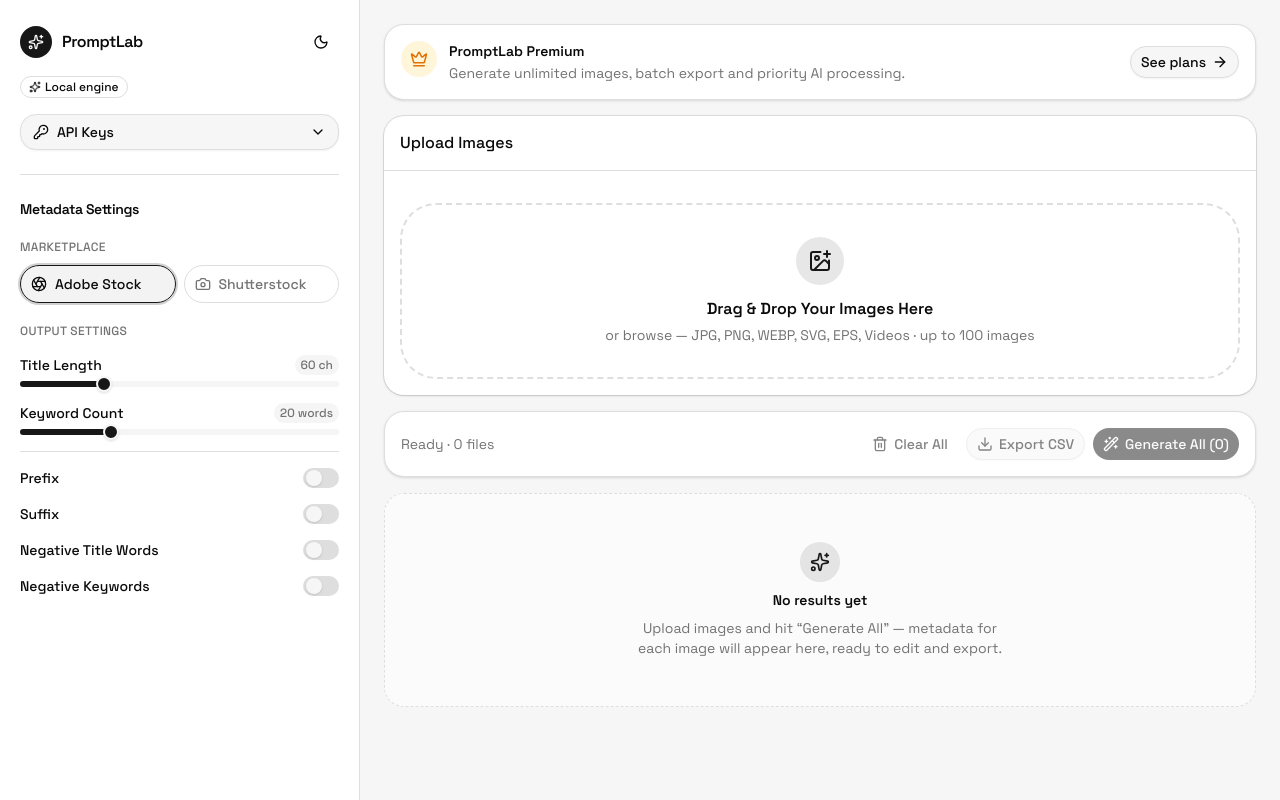
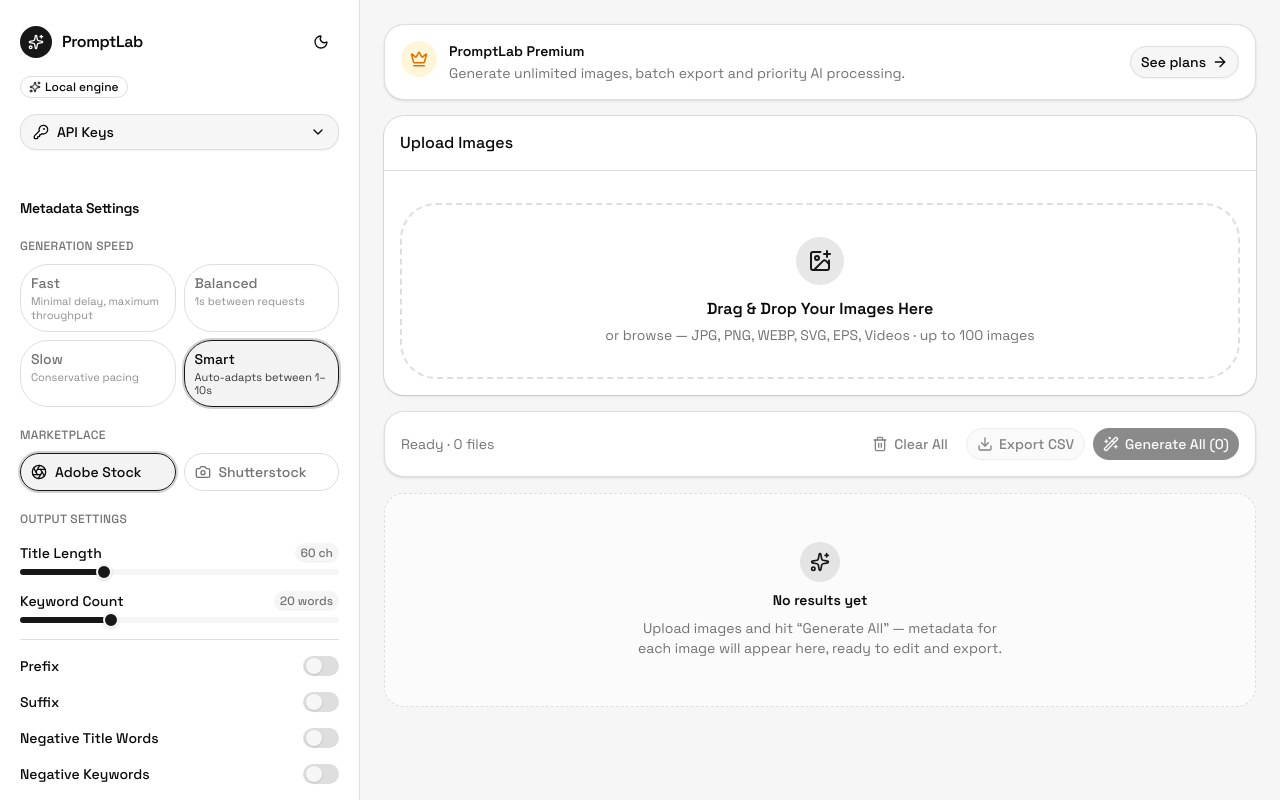
Before and after one commit to nahid1194-tech/perfect-metadata-ready, a Next.js app: page /app in a window 1280 px wide. Built offline with nearby package versions, Linux system fonts and the light colour scheme.

Commit message:
feat: smart generation speed with per-provider adaptive rate limiting

```diff
--- a/src/components/dashboard/metadata-settings.tsx
+++ b/src/components/dashboard/metadata-settings.tsx
@@ -2,7 +2,7 @@
 
 import { Aperture, Camera } from "lucide-react"
 
-import type { Marketplace } from "@/lib/types"
+import type { GenerationSpeed, Marketplace } from "@/lib/types"
 import { MARKETPLACES, marketplaceFormat } from "@/lib/marketplace"
 import { cn } from "@/lib/utils"
 import { Input } from "@/components/ui/input"
@@ -15,6 +15,33 @@
   shutterstock: Camera,
 };
 
+const GENERATION_SPEEDS: {
+  id: GenerationSpeed;
+  label: string;
+  description: string;
+}[] = [
+  {
+    id: "fast",
+    label: "Fast",
+    description: "Minimal delay, maximum throughput",
+  },
+  {
+    id: "balanced",
+    label: "Balanced",
+    description: "1s between requests",
+  },
+  {
+    id: "slow",
+    label: "Slow",
+    description: "Conservative pacing",
+  },
+  {
+    id: "smart",
+    label: "Smart",
+    description: "Auto-adapts between 1–10s",
+  },
+];
+
 export function MetadataSettings() {
   const settings = useAppStore((state) => state.settings);
   const setSettings = useAppStore((state) => state.setSettings);
@@ -23,6 +50,36 @@
   return (
     <div className="flex flex-col gap-5">
       <p className="text-sm font-semibold tracking-tight">Metadata Settings</p>
+
+      <div className="flex flex-col gap-2.5">
+        <p className="text-xs font-medium text-muted-foreground uppercase tracking-wide">
+          Generation Speed
+        </p>
+        <div className="grid grid-cols-2 gap-2">
+          {GENERATION_SPEEDS.map(({ id, label, description }) => {
+            const active = settings.generationSpeed === id;
+            return (
+              <button
+                key={id}
+                type="button"
+                onClick={() => setSettings({ generationSpeed: id })}
+                aria-pressed={active}
+                className={cn(
+                  "flex flex-col gap-0.5 rounded-xl border px-2.5 py-2 text-left transition-colors",
+                  active
+                    ? "border-primary bg-primary/5 text-foreground ring-2 ring-primary/20"
+                    : "border-border text-muted-foreground hover:border-primary/40 hover:text-foreground"
+                )}
+              >
+                <span className="text-sm font-medium">{label}</span>
+                <span className="text-[11px] leading-tight opacity-80">
+                  {description}
+                </span>
+              </button>
+            );
+          })}
+        </div>
+      </div>
 
       <div className="flex flex-col gap-2.5">
         <p className="text-xs font-medium text-muted-foreground uppercase tracking-wide">
--- a/src/lib/generate.ts
+++ b/src/lib/generate.ts
@@ -27,6 +27,11 @@
   describeBackground,
   detectBackground,
 } from "@/lib/background";
+import {
+  noteProviderRateLimit,
+  noteProviderSuccess,
+  waitForProviderSlot,
+} from "@/lib/rate-limiter";
 import { useAppStore } from "@/store/use-app-store";
 
 const API_BASE = "https://generativelanguage.googleapis.com/v1beta";
@@ -342,6 +347,7 @@
   enableSuffix: false,
   enableNegativeTitleWords: false,
   enableNegativeKeywords: false,
+  generationSpeed: "smart",
 };
 
 function hashString(input: string): number {
@@ -1249,6 +1255,7 @@
   temperature: number,
   signal?: AbortSignal
 ): Promise<string> {
+  await waitForProviderSlot("gemini", signal);
   let response: Response;
   try {
     response = await fetch(
@@ -1287,15 +1294,18 @@
   });
 
   if (!response.ok) {
-    throw buildApiError(
+    const error = buildApiError(
       data,
       rawBody,
       response.status,
       `API request failed (${response.status})`,
       response.headers.get("retry-after")
     );
-  }
-
+    if (isRateLimited(error)) noteProviderRateLimit("gemini");
+    throw error;
+  }
+
+  noteProviderSuccess("gemini");
   const json = data as GeminiCandidatesBody | null;
   return (
     json?.candidates?.[0]?.content?.parts
@@ -1380,6 +1390,7 @@
   temperature: number,
   signal?: AbortSignal
 ): Promise<string> {
+  await waitForProviderSlot("openai", signal);
   let response: Response;
   try {
     const content: unknown[] = imageUrl
@@ -1425,14 +1436,17 @@
   });
 
   if (!response.ok) {
-    throw buildOpenAIError(
+    const error = buildOpenAIError(
       data,
       rawBody,
       response.status,
       `API request failed (${response.status})`
     );
-  }
-
+    if (isRateLimited(error)) noteProviderRateLimit("openai");
+    throw error;
+  }
+
+  noteProviderSuccess("openai");
   const json = data as
     | { choices?: Array<{ message?: { content?: string } }> }
     | null;
@@ -1485,6 +1499,7 @@
   temperature: number,
   signal?: AbortSignal
 ): Promise<string> {
+  await waitForProviderSlot("mistral", signal);
   let response: Response;
   try {
     const content: unknown[] = imageUrl
@@ -1530,14 +1545,17 @@
   });
 
   if (!response.ok) {
-    throw buildMistralError(
+    const error = buildMistralError(
       data,
       rawBody,
       response.status,
       `API request failed (${response.status})`
     );
-  }
-
+    if (isRateLimited(error)) noteProviderRateLimit("mistral");
+    throw error;
+  }
+
+  noteProviderSuccess("mistral");
   const json = data as
     | { choices?: Array<{ message?: { content?: string } }> }
     | null;
--- /dev/null
+++ b/src/lib/rate-limiter.ts
@@ -0,0 +1,101 @@
+import type { ApiProvider, GenerationSpeed } from "@/lib/types";
+import { useAppStore } from "@/store/use-app-store";
+
+const FIXED_DELAY_MS: Record<Exclude<GenerationSpeed, "smart">, number> = {
+  fast: 200,
+  balanced: 1000,
+  slow: 3000,
+};
+
+const SMART_START_MS = 2000;
+const SMART_MIN_MS = 1000;
+const SMART_BACKOFF_MIN_MS = 5000;
+const SMART_BACKOFF_MAX_MS = 10_000;
+const SMART_STEP_MS = 250;
+const SMART_SUCCESSES_BEFORE_REDUCE = 3;
+
+const PROVIDERS: ApiProvider[] = ["gemini", "openai", "mistral"];
+
+let cachedMode: GenerationSpeed | null = null;
+
+const smartState: Record<ApiProvider, { delayMs: number; streak: number }> = {
+  gemini: { delayMs: SMART_START_MS, streak: 0 },
+  openai: { delayMs: SMART_START_MS, streak: 0 },
+  mistral: { delayMs: SMART_START_MS, streak: 0 },
+};
+
+function activeMode(): GenerationSpeed {
+  const mode = useAppStore.getState().settings.generationSpeed ?? "smart";
+  if (mode !== cachedMode) {
+    cachedMode = mode;
+    for (const provider of PROVIDERS) {
+      smartState[provider] = { delayMs: SMART_START_MS, streak: 0 };
+    }
+  }
+  return mode;
+}
+
+export function currentDelayMs(provider: ApiProvider): number {
+  const mode = activeMode();
+  if (mode === "smart") return smartState[provider].delayMs;
+  return FIXED_DELAY_MS[mode];
+}
+
+function sleepCancellable(ms: number, signal?: AbortSignal): Promise<void> {
+  return new Promise((resolve, reject) => {
+    if (signal?.aborted) {
+      reject(signal.reason);
+      return;
+    }
+    const onAbort = () => {
+      clearTimeout(timer);
+      reject(signal?.reason ?? new DOMException("Aborted", "AbortError"));
+    };
+    const timer = setTimeout(() => {
+      signal?.removeEventListener("abort", onAbort);
+      resolve();
+    }, ms);
+    signal?.addEventListener("abort", onAbort, { once: true });
+  });
+}
+
+export async function waitForProviderSlot(
+  provider: ApiProvider,
+  signal?: AbortSignal
+): Promise<void> {
+  const delayMs = currentDelayMs(provider);
+  if (delayMs <= 0) return;
+  await sleepCancellable(delayMs, signal);
+}
+
+export function noteProviderSuccess(provider: ApiProvider): void {
+  if (activeMode() !== "smart") return;
+  const state = smartState[provider];
+  state.streak++;
+  if (state.streak >= SMART_SUCCESSES_BEFORE_REDUCE) {
+    state.streak = 0;
+    state.delayMs = Math.max(SMART_MIN_MS, state.delayMs - SMART_STEP_MS);
+    console.log(
+      `[RateLimiter] ${provider} steady, reducing delay to ${state.delayMs}ms`
+    );
+  }
+}
+
+export function noteProviderRateLimit(provider: ApiProvider): void {
+  if (activeMode() !== "smart") return;
+  const state = smartState[provider];
+  state.streak = 0;
+  state.delayMs =
+    SMART_BACKOFF_MIN_MS +
+    Math.floor(Math.random() * (SMART_BACKOFF_MAX_MS - SMART_BACKOFF_MIN_MS));
+  console.log(
+    `[RateLimiter] ${provider} rate-limited, backing off to ${state.delayMs}ms`
+  );
+}
+
+export function resetRateLimiter(): void {
+  cachedMode = null;
+  for (const provider of PROVIDERS) {
+    smartState[provider] = { delayMs: SMART_START_MS, streak: 0 };
+  }
+}
--- a/src/lib/types.ts
+++ b/src/lib/types.ts
@@ -65,6 +65,8 @@
 
 export type Marketplace = "adobe" | "shutterstock";
 
+export type GenerationSpeed = "fast" | "balanced" | "slow" | "smart";
+
 export type GenerationSettings = {
   platform: Marketplace;
   titleLength: number;
@@ -78,4 +80,5 @@
   enableSuffix: boolean;
   enableNegativeTitleWords: boolean;
   enableNegativeKeywords: boolean;
+  generationSpeed: GenerationSpeed;
 };
--- a/src/store/use-app-store.ts
+++ b/src/store/use-app-store.ts
@@ -27,6 +27,7 @@
   enableSuffix: false,
   enableNegativeTitleWords: false,
   enableNegativeKeywords: false,
+  generationSpeed: "smart",
 };
 
 type AppState = {
```
